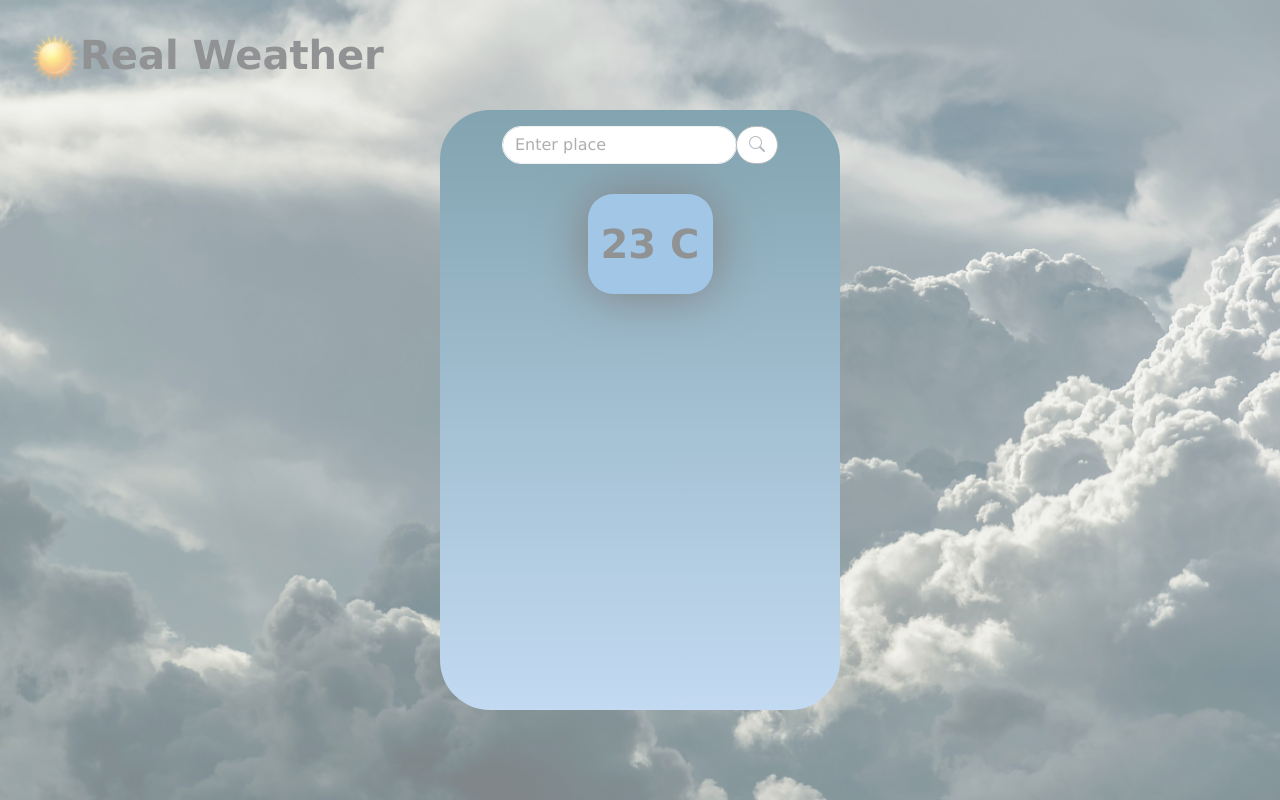
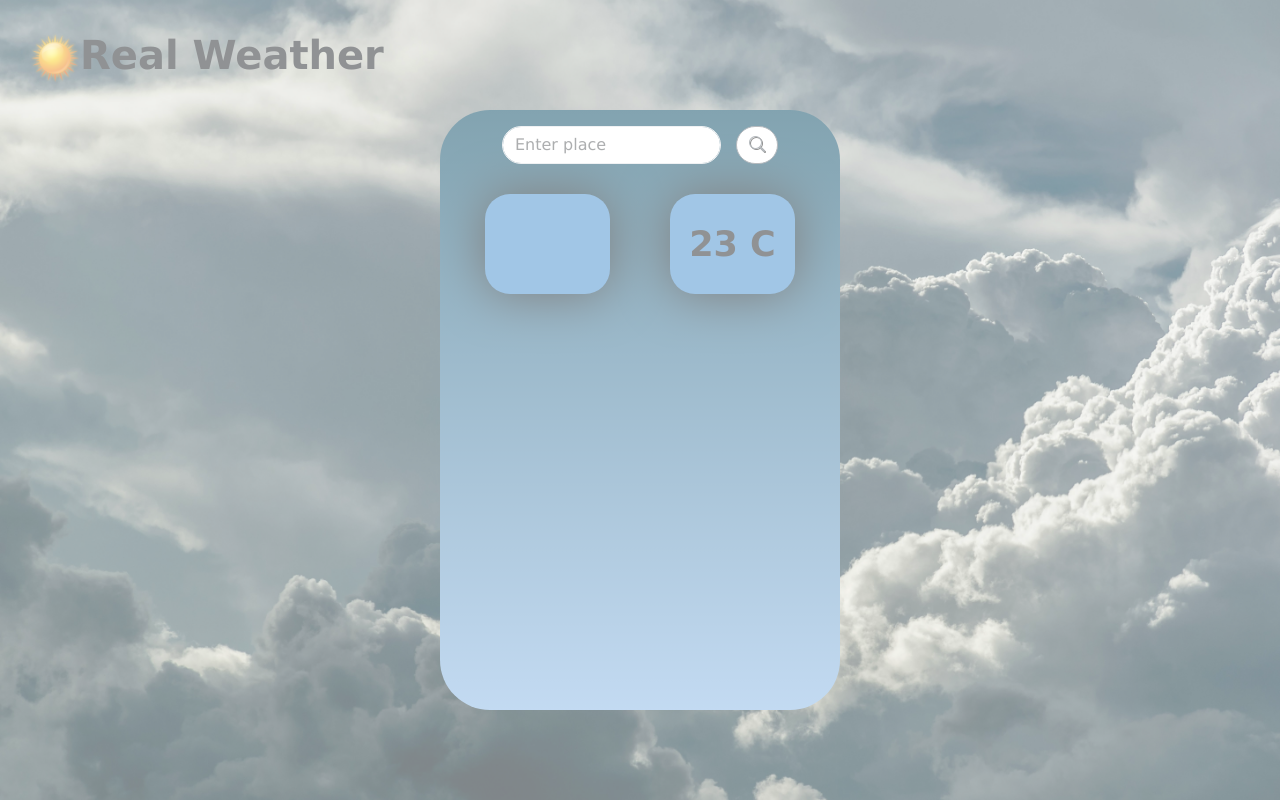
Before and after one commit to Dinuk1994/weather-app, a React (Vite) app: page / in a window 1280 px wide. Built offline with nearby package versions, Linux system fonts and the light colour scheme.

Commit message:
Activating API details

```diff
--- a/src/Contents/Detail.css
+++ b/src/Contents/Detail.css
@@ -27,17 +27,17 @@ body {
     display: flex;
     width: 125px;
     height:100px;
-    font-size: 40px;
+    font-size: 35px;
     background-color: rgb(66, 140, 205);
     box-shadow: 50px;
     border-radius: 25px;
     margin-top: 30px;
-    margin-left: 20px;
+    margin-left: 30px;
+    margin-right: 30px;
     justify-content: center;
     justify-items: center;
     align-items: center;
     box-shadow: 0px 0px 50px rgba(0, 0, 0, 1);
-
 }
 
 
@@ -46,3 +46,13 @@ body {
    justify-content: center;
    justify-items: center;
 }
+
+.btn {
+    text-shadow: #222222 1px 1px 0;
+    margin-left: 15px !important;
+}
+
+
+.btn:hover {
+    background: rgb(0, 0, 0) !important;
+}
--- a/src/Contents/Detail.tsx
+++ b/src/Contents/Detail.tsx
@@ -1,4 +1,4 @@
-import React, { useEffect } from 'react';
+import React, { useEffect, useState } from 'react';
 import AOS from 'aos';
 import 'aos/dist/aos.css';
 import '../Contents/Detail.css';
@@ -6,30 +6,51 @@ import 'bootstrap/dist/css/bootstrap.min.css';
 import 'bootstrap-icons/font/bootstrap-icons.css';
 
 const Detail = () => {
+  let[location , setLocation] = useState('');
+  let[temperature , setTemperature] = useState('');
+
   useEffect(() => {
     AOS.init({ once: true });
   }, []);
 
-const handleSubmit = () =>{
-  alert("Hello")
-}
+  const handleSubmit =(event:any)=>{
+      event.preventDefault();
+      var requestOption  = {
+        method : 'GET'
+      }
 
+      fetch(`http://api.weatherapi.com/v1/current.json?key=de074b777d7f4469891121415240803&q=${location}`,requestOption)
+      .then(response => response.json())
+      .then(result => {
+        console.log(result)
+        setTemperature(result.current.temp_c + " °C")
+      }
 
+      )
+  }
   return (
     <div>
       <form onSubmit={handleSubmit}>
-        <div className='container' data-aos="zoom-in-down">
+        <div className='' data-aos="zoom-in-down">
           <label className='detail' htmlFor="">
             <div className="container col-9">
               <div className="input-group mt-3 ">
-                <input type="text" className="form-control rounded-5" placeholder="Enter place" aria-label="Enter place" aria-describedby="button-addon2" />
-                <button className="btn btn-outline-secondary bg-white rounded-5 " type="submit" id="button-addon2"><i className="bi bi-search"></i></button>
+                <input
+                  type="text"
+                  className="form-control rounded-5"
+                  placeholder="Enter place"
+                  aria-label="Enter place"
+                  aria-describedby="button-addon2"
+                  value={location}
+                  onChange={e => setLocation(e.target.value)}
+                />
+                <button className=" btn-outline-secondary bg-white rounded-5 btn" type="submit"><i className="bi bi-search"></i></button>
               </div>
             </div>
 
-            <div>
+            <div className='d-flex justify-content-between'>
+              <label htmlFor="" className='text' >{temperature}</label>
               <label htmlFor="" className='text'>23 C</label>
-
             </div>
           </label>
         </div>
```
